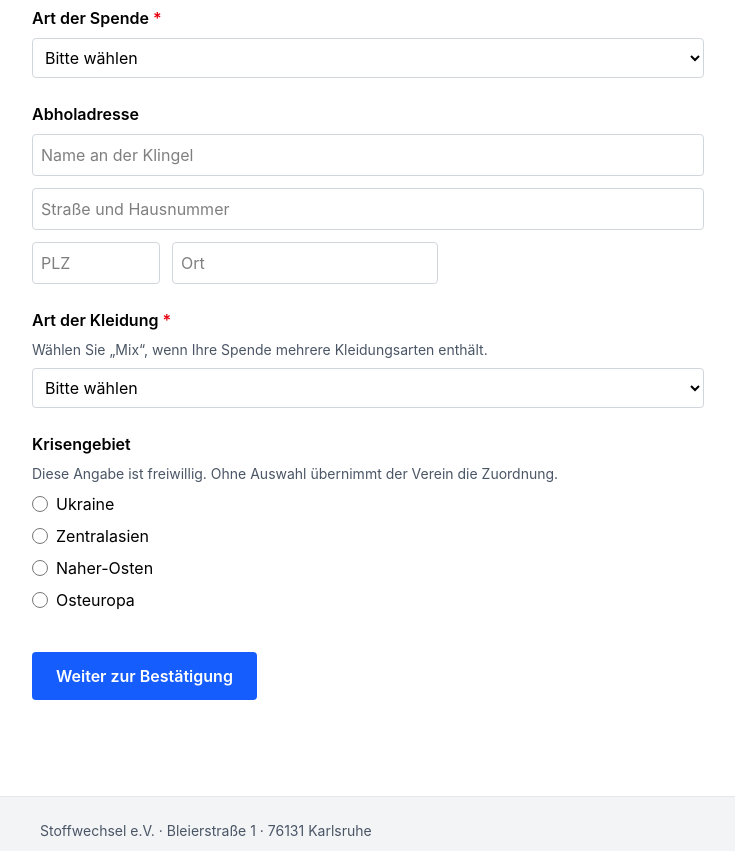
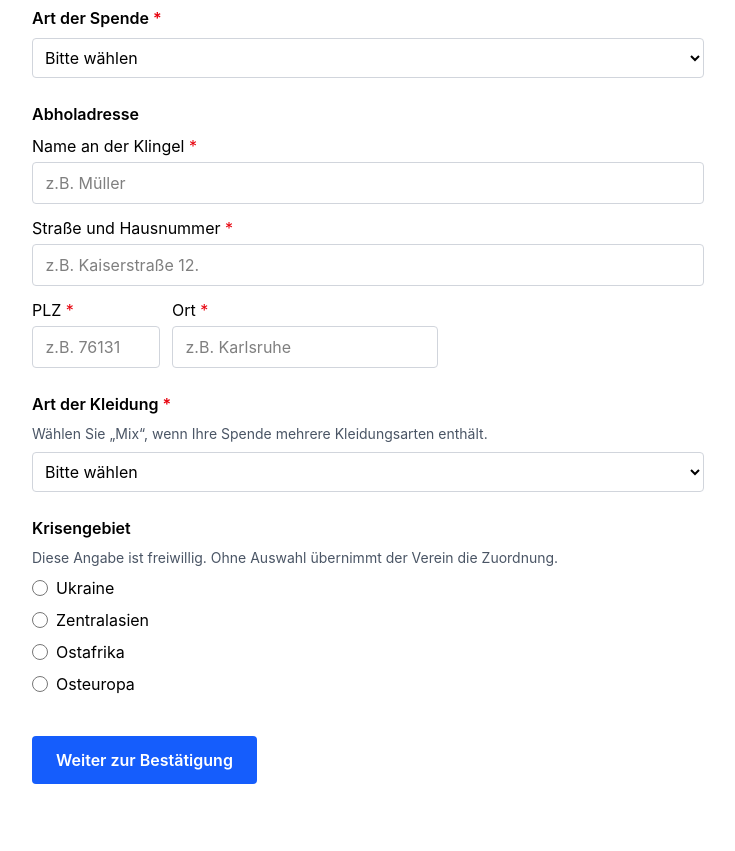
Before and after one commit to michaelgerloffde/Kleiderspende-Webapp, a React (Vite) app: page / in a window 1280 px wide. Shown: the part 540-1391 px from the top of the page, without its empty margins (112-847 px from the left). Built offline with nearby package versions, Linux system fonts and the light colour scheme.

Commit message:
Labels für Adressfelder ergänzt, Krisengebiet Ostafrika statt Naher-Osten

```diff
--- a/src/App.jsx
+++ b/src/App.jsx
@@ -7,7 +7,6 @@ import Bestaetigung from "./Bestaetigung";
 import Spendenformular from "./Spendenformular";
 import Danke from "./Danke";
 
-import { kleidungsarten, krisengebiete } from "./Listen";
 
 function App() {
   const [schritt, setSchritt] = useState("formular");
@@ -90,7 +89,7 @@ function App() {
       </main>
       <Footer />
 
-      <div></div>
+
     </div>
   );
 }
--- a/src/Listen.js
+++ b/src/Listen.js
@@ -11,13 +11,13 @@ export const kleidungsarten = [
 export const krisengebiete = [
   "Ukraine",
   "Zentralasien",
-  "Naher-Osten",
+  "Ostafrika",
   "Osteuropa",
 ]
 
 export const empfehlungen = {
   "Jacken und Mäntel" : "Ukraine",
-  "Schuhe" : "Naher-Osten",
+  "Schuhe" : "Ostafrika",
   "Kinderkleidung" : "Zentralasien"
 }
 
--- a/src/Spendenformular.jsx
+++ b/src/Spendenformular.jsx
@@ -75,15 +75,15 @@ function Spendenformular({
       return false;
     }
     // Längenprüfung + Zifferneingabe
-      if (!/^\d{5}$/.test(plz.trim())) {
+    if (!/^\d{5}$/.test(plz.trim())) {
       setPlzFehler("Bitte geben Sie eine Postleitzahl aus fünf Ziffern an.");
       return false;
-     }
+    }
 
     if (plz.substring(0, 2) !== geschaeftsstellen[0].plz.substring(0, 2)) {
       setPlzFehler(
         "Diese Postleitzahl liegt außerhalb des Abholgebiets. " +
-        "Bitte prüfen Sie Ihre Eingabe oder wählen Sie die Übergabe an der Geschäftsstelle."
+          "Bitte prüfen Sie Ihre Eingabe oder wählen Sie die Übergabe an der Geschäftsstelle.",
       );
       return false;
     }
@@ -149,12 +149,12 @@ function Spendenformular({
             value={spendenart}
             // Zurücksetzen der Meldungen
             onChange={(e) => {
-              setSpendenart(e.target.value)
+              setSpendenart(e.target.value);
               if (e.target.value !== "abholung") {
-                setKlingelFehler("")
-                setStrasseFehler("")
-                setPlzFehler("")
-                setOrtFehler("")
+                setKlingelFehler("");
+                setStrasseFehler("");
+                setPlzFehler("");
+                setOrtFehler("");
               }
             }}
             className="w-full border border-gray-300 rounded p-2"
@@ -166,10 +166,11 @@ function Spendenformular({
         </div>
         {/* Ändern div / fieldset und implement disable */}
         <fieldset disabled={spendenart !== "abholung"} className="mb-6">
-          <label htmlFor="strasse" className="block font-semibold mb-2">
-            Abholadresse
+          <legend className="block font-semibold mb-2">Abholadresse</legend>
+
+          <label htmlFor="klingel" className="block mb-1">
+            Name an der Klingel <span className="text-red-600"> *</span>
           </label>
-
           {/* Pflichfelprüfungen */}
           {klingelFehler && (
             <p className="text-sm text-red-600 mb-1">{klingelFehler}</p>
@@ -181,9 +182,13 @@ function Spendenformular({
             value={klingel}
             onChange={(e) => setKlingel(e.target.value)}
             onBlur={pruefeKlingel}
-            placeholder="Name an der Klingel"
+            placeholder=" z.B. Müller "
             className="w-full border border-gray-300 rounded p-2 mb-3"
           />
+
+          <label htmlFor="strasse" className="block mb-1">
+            Straße und Hausnummer<span className="text-red-600"> *</span>
+          </label>
           {strasseFehler && (
             <p className="text-sm text-red-600 mb-1">{strasseFehler}</p>
           )}
@@ -193,12 +198,15 @@ function Spendenformular({
             value={strasse}
             onChange={(e) => setStrasse(e.target.value)}
             onBlur={pruefeStrasse}
-            placeholder="Straße und Hausnummer"
+            placeholder=" z.B. Kaiserstraße 12."
             className="w-full border border-gray-300 rounded p-2 mb-3"
           />
 
           <div className="flex gap-3">
             <div>
+              <label htmlFor="plz" className="block mb-1">
+                PLZ<span className="text-red-600"> *</span>
+              </label>
               {plzFehler && (
                 <p className="text-sm text-red-600 mb-1">{plzFehler}</p>
               )}
@@ -209,11 +217,14 @@ function Spendenformular({
                 value={plz}
                 onChange={(e) => setPlz(e.target.value)}
                 onBlur={pruefePlz}
-                placeholder="PLZ"
+                placeholder=" z.B. 76131"
                 className="w-32 border border-gray-300 rounded p-2"
               />
             </div>
             <div>
+              <label htmlFor="ort" className="block mb-1">
+               Ort<span className="text-red-600"> *</span>
+              </label>
               {ortFehler && (
                 <p className="text-sm text-red-600 mb-1">{ortFehler}</p>
               )}
@@ -223,7 +234,7 @@ function Spendenformular({
                 value={ort}
                 onChange={(e) => setOrt(e.target.value)}
                 onBlur={pruefeOrt}
-                placeholder="Ort"
+                placeholder=" z.B. Karlsruhe"
                 className="flex-1 border border-gray-300 rounded p-2"
               />
             </div>
@@ -264,9 +275,10 @@ function Spendenformular({
         {/* Eingabe Krisengebiet - Fieldset statt div */}
         <fieldset className="mb-8">
           <legend className="block font-semibold mb-2">Krisengebiet</legend>
-            <p className="text-sm text-gray-600 mb-2">
-              Diese Angabe ist freiwillig. Ohne Auswahl übernimmt der Verein die Zuordnung.
-            </p>
+          <p className="text-sm text-gray-600 mb-2">
+            Diese Angabe ist freiwillig. Ohne Auswahl übernimmt der Verein die
+            Zuordnung.
+          </p>
           {/* Empfehlung Krisengebiet */}
           {empfehlungen[kleidungsart] && (
             <p className="text-sm text-blue-700 bg-blue-50 border border-blue-200 rounded p-3 mb-3">
```
